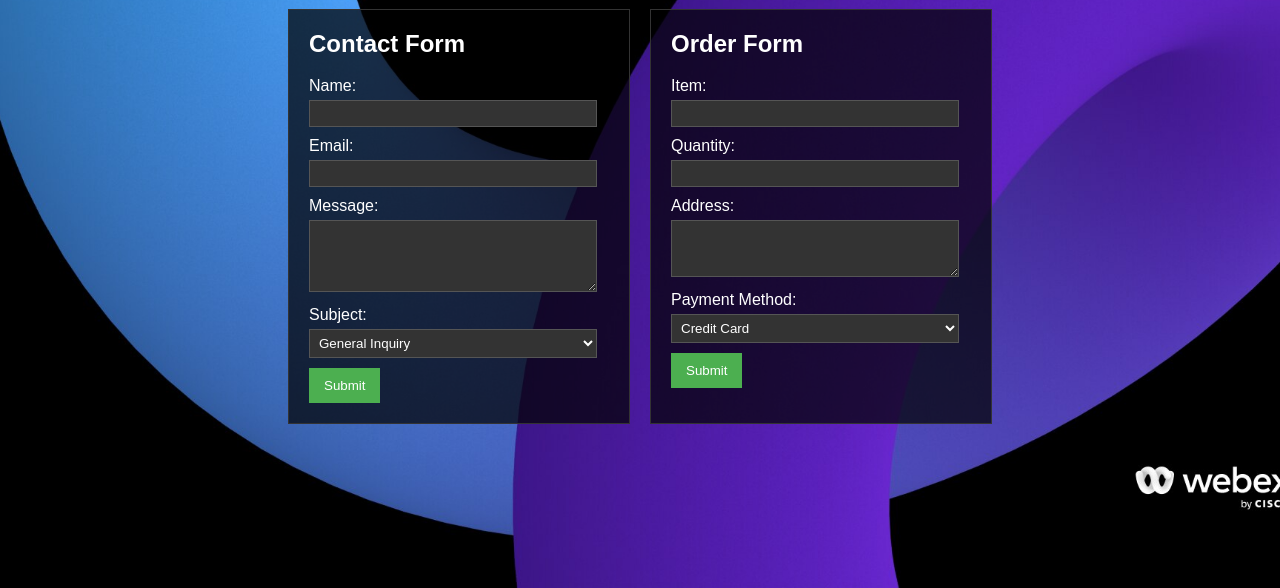
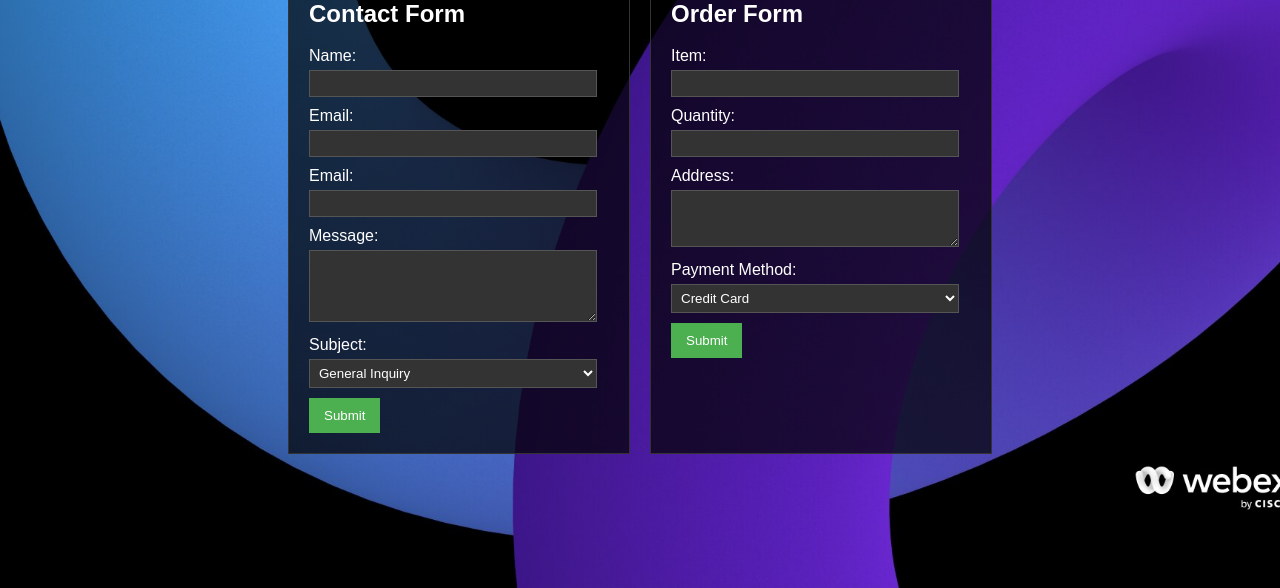
Before and after one commit to meady35/jds_meady, a plain HTML site: page index.html in a window 1280 px wide. Shown: the part 212-800 px from the top of the page. Drawn offline with Linux system fonts and the light colour scheme.

Commit message:
Update index.html

```diff
--- a/index.html
+++ b/index.html
@@ -83,6 +83,9 @@
                 <label for="contactName">Name:</label>
                 <input type="text" id="contactName" name="name" required>
 
+                <label for="contactphone">Email:</label>
+                <input type="text" id="contactPhone" name="phone" required>
+
                 <label for="contactEmail">Email:</label>
                 <input type="text" id="contactEmail" name="email" required>
 
@@ -94,6 +97,7 @@
                     <option value="General Inquiry">General Inquiry</option>
                     <option value="Support">Support</option>
                     <option value="Sales">Sales</option>
+                    <option value="Web">Web</option>
                 </select>
 
                 <button type="button" onclick="submitForm('contactForm', 'https://hooks.us.webexconnect.io/events/B0I4ZT9X4G')">Submit</button>
```
